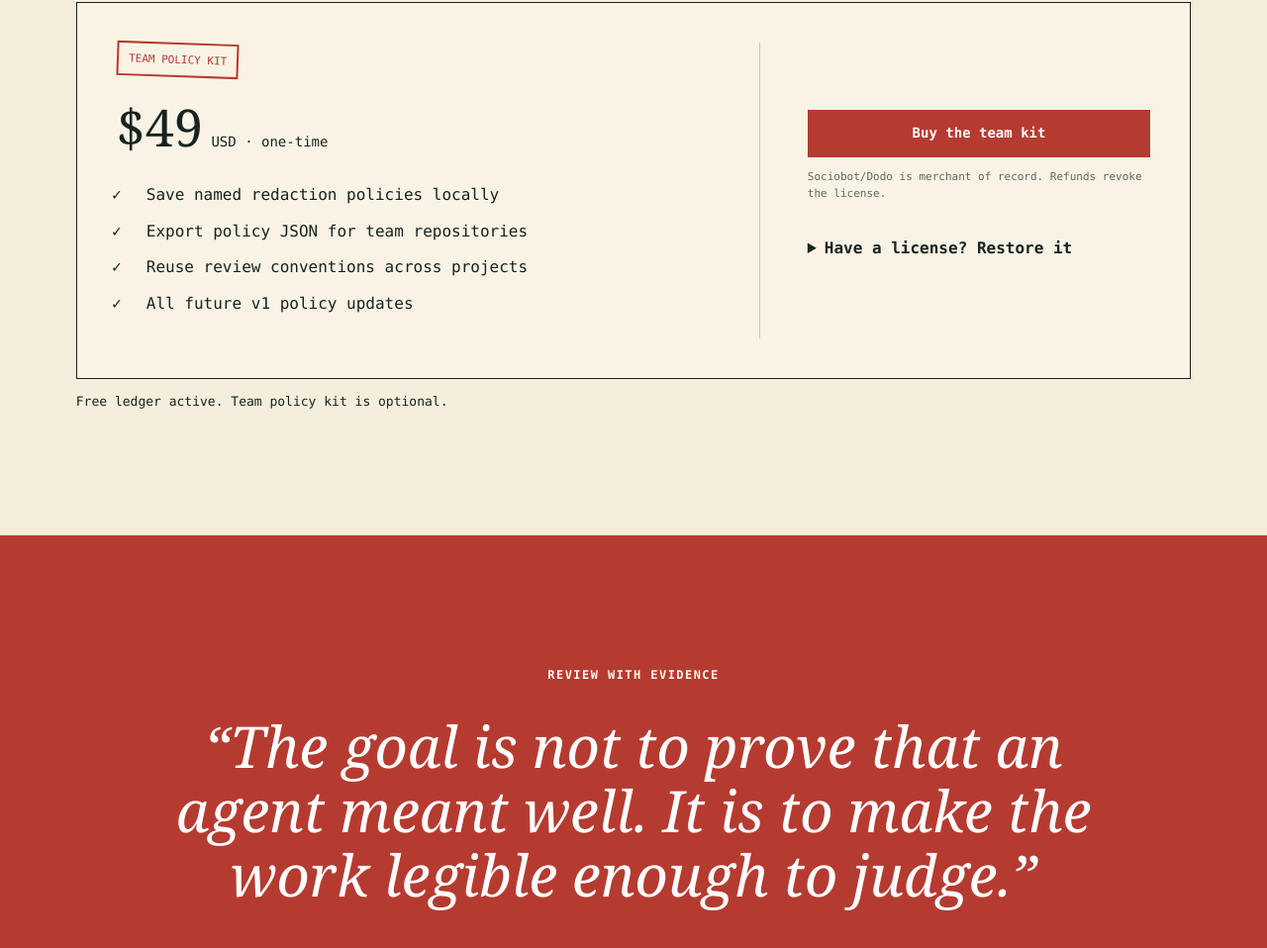
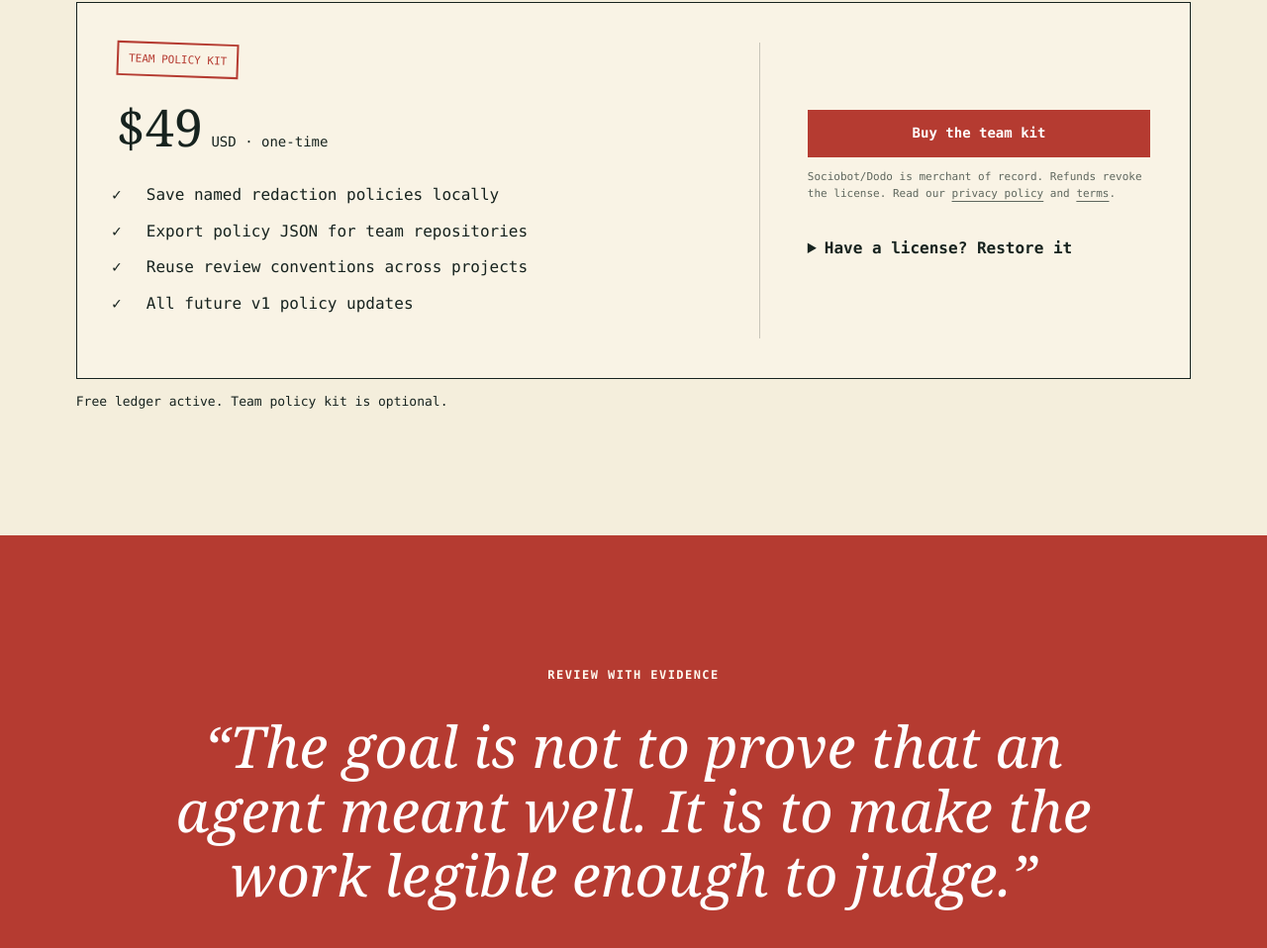
Before and after one commit to B-Divyesh/sf-agent-audit-ledger, a website: page dist/site/index.html in a window 1280 px wide. Shown: the part 5340-6298 px from the top of the page at 99% size. Drawn offline with Linux system fonts and the light colour scheme.

Commit message:
chore: refresh final release bundles

```diff
--- a/dist/site/index.html
+++ b/dist/site/index.html
@@ -87,7 +87,7 @@
         <div class="section-intro"><p class="eyebrow">Own the workflow</p><h2 id="pricing-title">The ledger is free.<br>Team memory is one-time.</h2><p>Core CLI, browser export, redaction, hashing, and signing stay open. The optional team kit remembers and shares consistent policy presets.</p></div>
         <div class="price-sheet">
           <div><span class="stamp pro">Team policy kit</span><p class="price"><strong>$49</strong> USD · one-time</p><ul><li>Save named redaction policies locally</li><li>Export policy JSON for team repositories</li><li>Reuse review conventions across projects</li><li>All future v1 policy updates</li></ul></div>
-          <div class="buy-column"><a class="button primary" href="https://api.sociobot.in/api/v1/products/agent-audit-ledger/checkout">Buy the team kit</a><p>Sociobot/Dodo is merchant of record. Refunds revoke the license.</p><details><summary>Have a license? Restore it</summary><form id="restore-form"><label for="license-token">License token</label><input id="license-token" type="text" autocomplete="off"><button class="button ghost" type="submit" aria-label="Verify pasted license">Verify license</button></form></details></div>
+          <div class="buy-column"><a class="button primary" href="https://api.sociobot.in/api/v1/products/agent-audit-ledger/checkout">Buy the team kit</a><p>Sociobot/Dodo is merchant of record. Refunds revoke the license. Read our <a href="/privacy/">privacy policy</a> and <a href="/terms/">terms</a>.</p><details><summary>Have a license? Restore it</summary><form id="restore-form"><label for="license-token">License token</label><input id="license-token" type="text" autocomplete="off"><button class="button ghost" type="submit" aria-label="Verify pasted license">Verify license</button></form></details></div>
         </div>
         <p id="license-notice" class="license-notice" role="status" aria-live="polite">Checking local license…</p>
         <div id="pro-panel" class="pro-panel" hidden><div><h3>Saved team policy</h3><p>Store this browser’s current redaction choices under a team-readable name.</p></div><label for="policy-name">Policy name</label><input id="policy-name" type="text" placeholder="Release review"><button id="save-policy" class="button primary" type="button">Save policy locally</button><button id="export-policy" class="button ghost" type="button">Export policy JSON</button></div>
```
Also changed, not shown: 1 other file.
